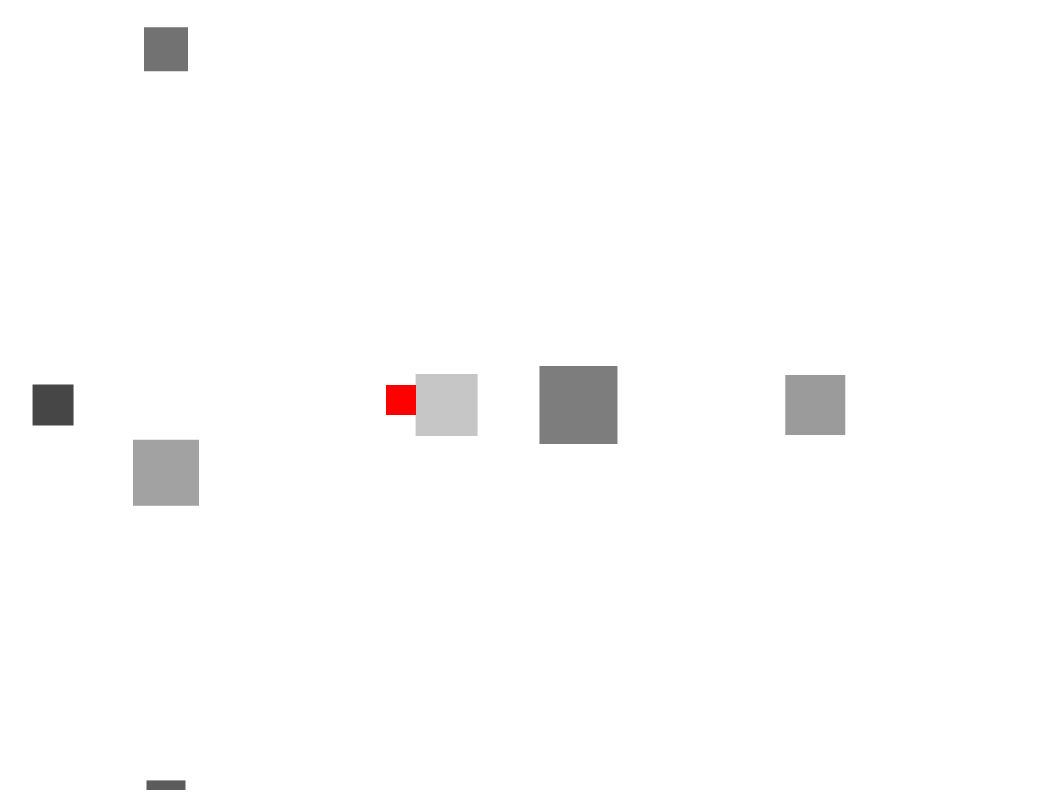
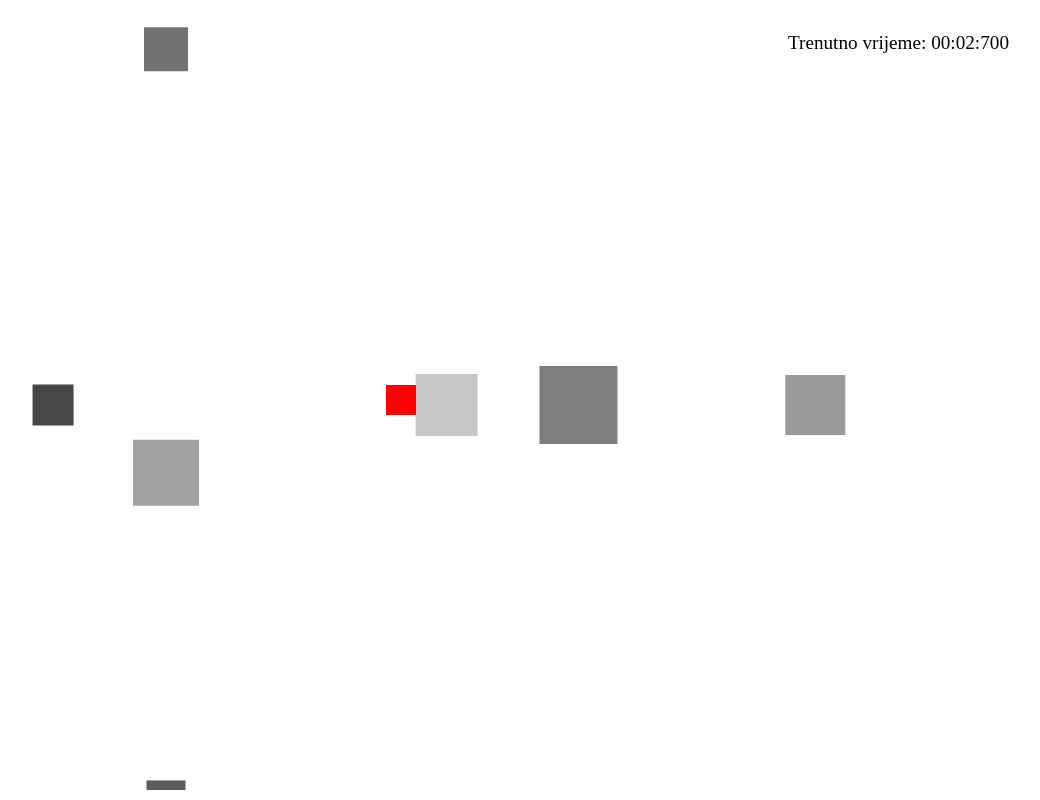
Before and after one commit to markojerkic/napredni-web-lab3, a plain HTML site: page index.html in a window 1280 px wide. Shown: the whole page, without its empty margins (239-1279 px from the left). Drawn offline with Linux system fonts and the light colour scheme.

Commit message:
save time

```diff
--- a/index.html
+++ b/index.html
@@ -1,6 +1,7 @@
 <!doctype html>
 <html>
     <body style="margin:0">
+        <span id="results" style="z-index:99;text-align: end;position: absolute;top: 0;right:0;font-weight: 100;padding:2rem;font-size:larger"></span>
         <script src="index.js"></script>
     </body>
 </html>
--- a/index.js
+++ b/index.js
@@ -16,6 +16,9 @@ class Game {
     }
 
     start() {
+        this.resultsSpan = document.getElementById("results");
+        if (!this.resultsSpan) throw Error("No results span");
+
         this.canvas.id = "myGameCanvas";
         this.canvas.width = window.innerWidth - 10;
         this.canvas.height = window.innerHeight - 10;
@@ -32,11 +35,42 @@ class Game {
             this.gamePieces.push(new Asteroid(this));
         }
 
+        this.setHeaderText();
+        this.startTime = new Date().getTime();
+    }
+
+    /**
+        * @param {number} duration
+    */
+    formatTime(duration) {
+        const ms = duration % 1000;
+        const s = (duration - ms) / 1000 % 60;
+        const m = ((duration - ms) / 1000 - s) / 60;
+
+        return `${m < 10 ? '0' : ''}${m}:${s < 10 ? '0' : ''}${s}:${ms < 10 ? '00' : (ms < 100 ? '0' : '')}${ms}`;
+    }
+
+    setHeaderText() {
+        let topScore = localStorage.getItem("topScore");
+
+        let resultString = ``;
+        if (topScore) {
+            resultString = `Najbolje vrijeme: ${this.formatTime(Number(topScore))}\n`
+        }
+        resultString += `Trenutno vrijeme: ${this.formatTime(new Date().getTime() - this.startTime)}`
+
+        this.resultsSpan.innerText = resultString;
     }
 
     stop() {
         clearInterval(this.interval);
         removeEventListener("keydown", this.eventListener);
+
+        let topScore = Number(localStorage.getItem("topScore") ?? 0);
+        const newTime = new Date().getTime() - this.startTime;
+        if (!topScore || newTime > topScore) {
+            localStorage.setItem("topScore", newTime);
+        }
     }
 
     clear() {
@@ -115,6 +149,8 @@ class Game {
 
             return false;
         });
+
+        this.setHeaderText();
 
 
         if (quit) {
```
